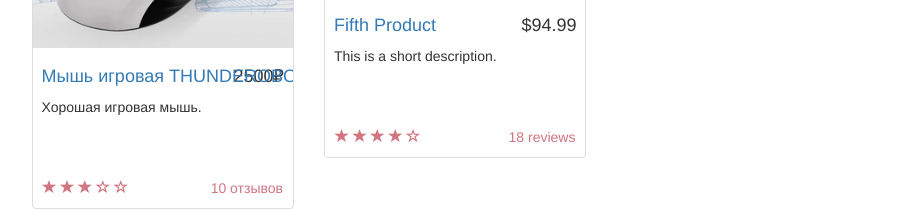
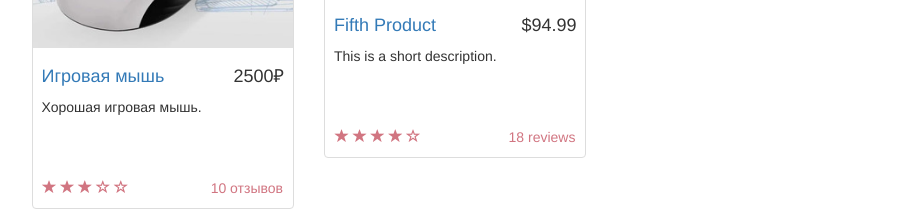
Before and after one commit to Ognevik/Web-programming, a plain HTML site: page index.html in a window 1280 px wide. Shown: the part 1147-1358 px from the top of the page, without its empty margins (331-1241 px from the left). Drawn offline with Linux system fonts and the light colour scheme.

Commit message:
Update index.html

```diff
--- a/index.html
+++ b/index.html
@@ -159,7 +159,7 @@
                             <img src="img/goods/GameMouse.jpg" alt="">
                             <div class="caption">
                                 <h4 class="pull-right">2500₽</h4>
-                                <h4><a href="" data-toggle="modal" data-target="#FourthGoodModal">Мышь игровая THUNDEROBOT</a>
+                                <h4><a href="" data-toggle="modal" data-target="#FourthGoodModal">Игровая мышь</a>
                                 </h4>
                                 <p>Хорошая игровая мышь.</p>
                             </div>
```
